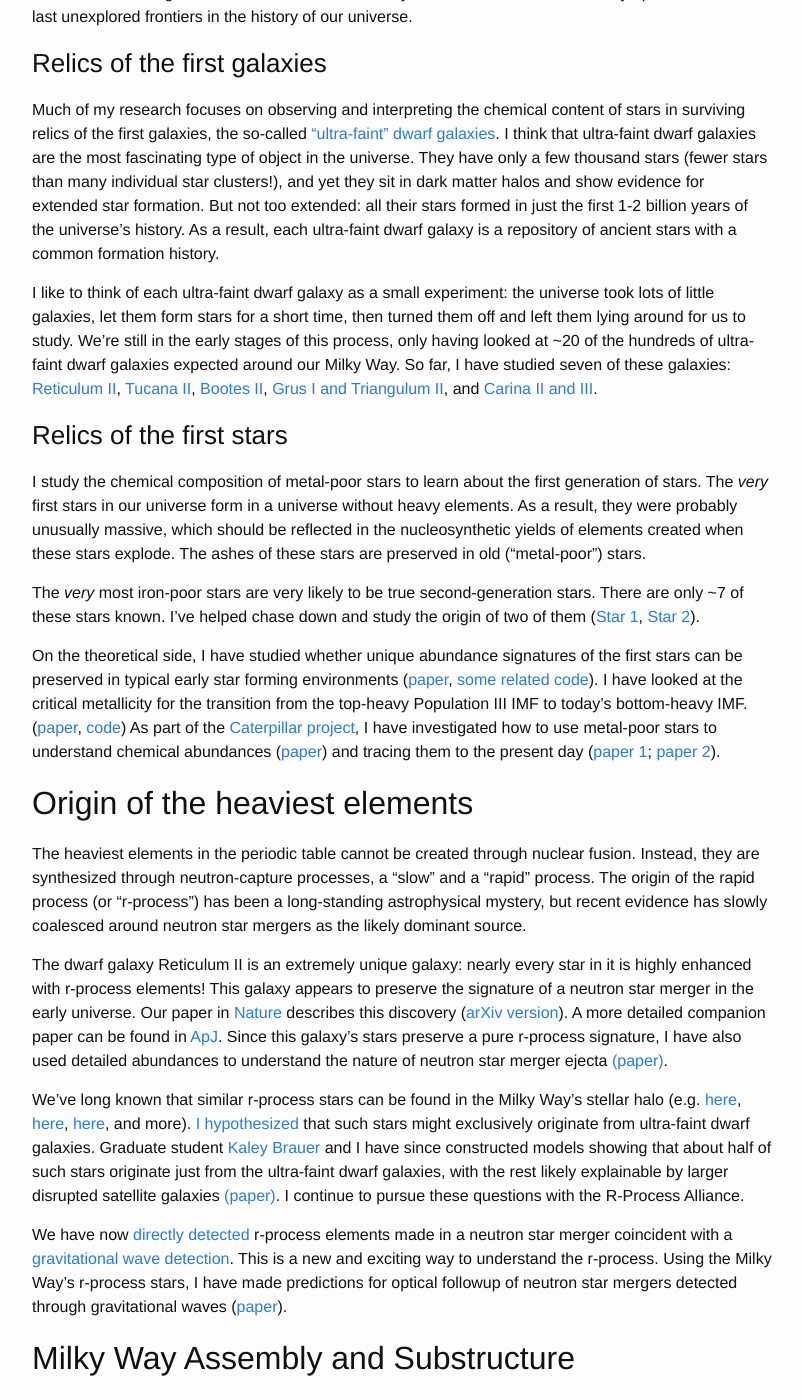
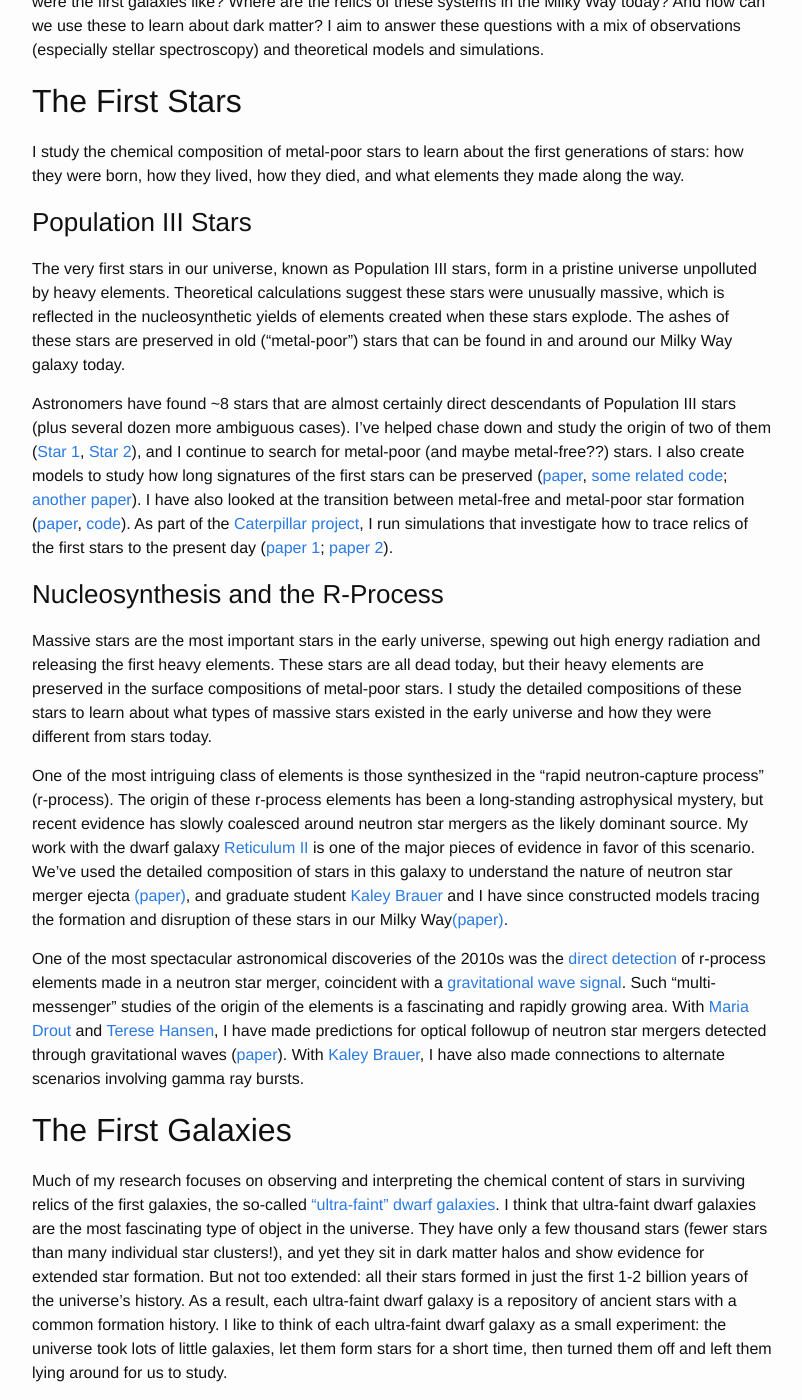
Before and after one commit to alexji/alexji.github.io, a Jekyll site: the page built from research_interests.md, in a window 1280 px wide and 1400 px high, scrolled down 309 px. Shown: the whole window, without its empty margins (238-1040 px from the left). Built offline with Jekyll 4.4.1, drawn with Linux system fonts in a browser that asks for light colours; some of the changed text lies outside the part shown.

Commit message:
Big updated to research interests

```diff
--- a/research_interests.md
+++ b/research_interests.md
@@ -6,71 +6,96 @@ order: 1
 ---
 I am a near-field cosmologist.
 I study nearby stars and galaxies to understand the first stars and galaxies, the origin of the elements, the history of our galaxy, and the nature of dark matter.
-
-## The First Stars and Galaxies
-
-The first stars and galaxies formed in the first billion years of our universe.
+I am especially interested in the first stars and galaxies, which formed in the first billion years of our universe.
 This early epoch is one of the last unexplored frontiers in the history of our universe.
 
-### Relics of the first galaxies
+My research interests can broadly be divided into four questions: What were the first stars like? What were the first galaxies like? Where are the relics of these systems in the Milky Way today? And how can we use these to learn about dark matter?
+I aim to answer these questions with a mix of observations (especially stellar spectroscopy) and theoretical models and simulations.
+
+
+## The First Stars
+
+I study the chemical composition of metal-poor stars to learn about the first generations of stars: how they were born, how they lived, how they died, and what elements they made along the way.
+
+### Population III Stars
+The very first stars in our universe, known as Population III stars, form in a pristine universe unpolluted by heavy elements.
+Theoretical calculations suggest these stars were unusually massive, which is reflected in the nucleosynthetic yields of elements created when these stars explode.
+The ashes of these stars are preserved in old ("metal-poor") stars that can be found in and around our Milky Way galaxy today.
+
+Astronomers have found ~8 stars that are almost certainly direct descendants of Population III stars (plus several dozen more ambiguous cases).
+I've helped chase down and study the origin of two of them ([Star 1](https://arxiv.org/abs/1507.01973), [Star 2](https://arxiv.org/abs/1810.01228)), and I continue to search for metal-poor (and maybe metal-free??) stars.
+I also create models to study how long signatures of the first stars can be preserved ([paper](https://arxiv.org/abs/1508.06137), [some related code](https://github.com/alexji/SN_model); [another paper](https://arxiv.org/abs/1801.05044)).
+I have also looked at the transition between metal-free and metal-poor star formation ([paper](https://arxiv.org/abs/1307.2239), [code](https://github.com/alexji/dust)).
+As part of the [Caterpillar project](http://www.caterpillarproject.org), I run simulations that investigate how to trace relics of the first stars to the present day ([paper 1](https://arxiv.org/abs/1611.00759); [paper 2](https://arxiv.org/abs/1712.03967)).
+
+### Nucleosynthesis and the R-Process
+
+Massive stars are the most important stars in the early universe, spewing out high energy radiation and releasing the first heavy elements.
+These stars are all dead today, but their heavy elements are preserved in the surface compositions of metal-poor stars.
+I study the detailed compositions of these stars to learn about what types of massive stars existed in the early universe and how they were different from stars today.
+
+One of the most intriguing class of elements is those synthesized in the "rapid neutron-capture process" (r-process).
+The origin of these r-process elements has been a long-standing astrophysical mystery, but recent evidence has slowly coalesced around neutron star mergers as the likely dominant source.
+My work with the dwarf galaxy [Reticulum II](https://www.nature.com/articles/nature17425) is one of the major pieces of evidence in favor of this scenario.
+We've used the detailed composition of stars in this galaxy to understand the nature of neutron star merger ejecta [(paper)](https://arxiv.org/abs/1802.07272),
+and graduate student [Kaley Brauer](http://www.mit.edu/~kbrauer/) and I have since constructed models tracing the formation and disruption of these stars in our Milky Way[(paper)](https://arxiv.org/abs/1809.05539).
+
+One of the most spectacular astronomical discoveries of the 2010s was the [direct detection](https://arxiv.org/abs/1710.05443) of r-process elements made in a neutron star merger, coincident with a [gravitational wave signal](https://journals.aps.org/prl/abstract/10.1103/PhysRevLett.119.161101).
+Such "multi-messenger" studies of the origin of the elements is a fascinating and rapidly growing area.
+With [Maria Drout](https://www.astro.utoronto.ca/~drout/) and [Terese Hansen](https://www.teresehansen.com/), I have made predictions for optical followup of neutron star mergers detected through gravitational waves ([paper](https://arxiv.org/abs/1905.01814)).
+With [Kaley Brauer](http://www.mit.edu/~kbrauer/), I have also made connections to alternate scenarios involving gamma ray bursts.
+
+
+
+## The First Galaxies
+
 Much of my research focuses on observing and interpreting the chemical content of stars in surviving relics of the first galaxies, the so-called ["ultra-faint" dwarf galaxies](https://ui.adsabs.harvard.edu/abs/2019ARA%26A..57..375S/abstract).
 I think that ultra-faint dwarf galaxies are the most fascinating type of object in the universe.
 They have only a few thousand stars (fewer stars than many individual star clusters!), and yet they sit in dark matter halos and show evidence for extended star formation.
 But not too extended: all their stars formed in just the first 1-2 billion years of the universe's history.
 As a result, each ultra-faint dwarf galaxy is a repository of ancient stars with a common formation history.
-
 I like to think of each ultra-faint dwarf galaxy as a small experiment:
 the universe took lots of little galaxies, let them form stars for a short time, then turned them off and left them lying around for us to study.
+
 We're still in the early stages of this process, only having looked at ~20 of the hundreds of ultra-faint dwarf galaxies expected around our Milky Way.
-So far, I have studied seven of these galaxies:
+I'm one of the leaders in this area, having led studies on seven of these galaxies:
 [Reticulum II](https://www.nature.com/articles/nature17425),
 [Tucana II](https://arxiv.org/abs/1609.02915),
 [Bootes II](https://arxiv.org/abs/1510.07632),
 [Grus I and Triangulum II](https://arxiv.org/abs/1809.02182),
 and [Carina II and III](https://arxiv.org/abs/1912.04963).
 
-### Relics of the first stars
-I study the chemical composition of metal-poor stars to learn about the first generation of stars.
-The _very_ first stars in our universe form in a universe without heavy elements.
-As a result, they were probably unusually massive, which should be reflected in the nucleosynthetic yields of elements created when these stars explode.
-The ashes of these stars are preserved in old ("metal-poor") stars.
 
-The _very_ most iron-poor stars are very likely to be true second-generation stars.
-There are only ~7 of these stars known.
-I've helped chase down and study the origin of two of them ([Star 1](https://arxiv.org/abs/1507.01973), [Star 2](https://arxiv.org/abs/1810.01228)).
-
-On the theoretical side, I have studied whether unique abundance signatures of the first stars can be preserved in typical early star forming environments ([paper](https://arxiv.org/abs/1508.06137), [some related code](https://github.com/alexji/SN_model)).
-<!--[//]: # (In short, they’re preserved only by the oldest stars, as the signatures tend to get wiped out after even a single additional generation of star formation. Even the oldest stars are complicated, tracing the combined signatures from several stars and requiring knowledge of the star formation environment to extract quantitative conclusions.)-->
-I have looked at the critical metallicity for the transition from the top-heavy Population III IMF to today’s bottom-heavy IMF. ([paper](https://arxiv.org/abs/1307.2239), [code](https://github.com/alexji/dust))
-<!--[//]: # (We proposed an observational criterion to assess the role of dust thermal cooling in creating the first low-mass stars. )-->
-As part of the [Caterpillar project](http://www.caterpillarproject.org), I have investigated how to use metal-poor stars to understand chemical abundances ([paper](https://arxiv.org/abs/1801.05044)) and tracing them to the present day ([paper 1](https://arxiv.org/abs/1611.00759); [paper 2](https://arxiv.org/abs/1712.03967)).
-
-## Origin of the heaviest elements
-The heaviest elements in the periodic table cannot be created through nuclear fusion. Instead, they are synthesized through neutron-capture processes, a "slow" and a "rapid" process.
-The origin of the rapid process (or "r-process") has been a long-standing astrophysical mystery, but recent evidence has slowly coalesced around neutron star mergers as the likely dominant source.
-
-The dwarf galaxy Reticulum II is an extremely unique galaxy: nearly every star in it is highly enhanced with r-process elements!
-This galaxy appears to preserve the signature of a neutron star merger in the early universe.
-Our paper in [Nature](https://www.nature.com/articles/nature17425) describes this discovery ([arXiv version](https://arxiv.org/abs/1512.01558)).
-A more detailed companion paper can be found in [ApJ](https://arxiv.org/abs/1607.07447).
-Since this galaxy's stars preserve a pure r-process signature, I have also used detailed abundances to understand the nature of neutron star merger ejecta [(paper)](https://arxiv.org/abs/1802.07272).
-
-We've long known that similar r-process stars can be found in the Milky Way's stellar halo (e.g. [here](https://arxiv.org/abs/1706.02934), [here](https://arxiv.org/abs/1806.00645), [here](https://arxiv.org/abs/1807.03734), and more).
-[I hypothesized](https://arxiv.org/abs/1607.07447) that such stars might exclusively originate from ultra-faint dwarf galaxies.
-Graduate student [Kaley Brauer](http://www.mit.edu/~kbrauer/) and I have since constructed models showing that about half of such stars originate just from the ultra-faint dwarf galaxies, with the rest likely explainable by larger disrupted satellite galaxies [(paper)](https://arxiv.org/abs/1809.05539).
-I continue to pursue these questions with the R-Process Alliance.
-
-We have now [directly detected](https://arxiv.org/abs/1710.05443) r-process elements made in a neutron star merger coincident with a [gravitational wave detection](https://journals.aps.org/prl/abstract/10.1103/PhysRevLett.119.161101).
-This is a new and exciting way to understand the r-process.
-Using the Milky Way's r-process stars, I have made predictions for optical followup of neutron star mergers detected through gravitational waves ([paper](https://arxiv.org/abs/1905.01814)).
 
 ## Milky Way Assembly and Substructure
 
-One of the biggest challenges of near-field cosmology is that we only get one nearby universe, but our cosmological model only predicts statistical distributions of physical properties.
+Besides the dwarf galaxies, I am also broadly interested in the assembly history of our Milky Way galaxy, especially in understanding the systems that were destroyed to make up its stellar halo.
+I co-chair the Milky Way Halo Working group as part of [SDSS-V](https://www.sdss5.org/), where a primary goal is the chemical decomposition of the stellar halo into its component parts.
+This goal is really hard, so recently I have been especially intruiged by the slightly easier stellar streams, which are galaxies and star clusters that are still in the process of being tidally disrupted by the Milky Way.
+I lead the high-resolution abundance analysis for the [S5 Survey](https://s5collab.github.io/) ([paper](https://arxiv.org/abs/2008.07568)).
+
+One of the biggest challenges of near-field cosmology is that we only get one nearby universe, but our standard cosmological model only predicts statistical distributions of physical properties.
 As a result, we must run a lot of simulations to disentangle observations specific to our corner of the universe from general facts about cosmology.
 I’m a core member of the [Caterpillar project](http://www.caterpillarproject.org/), a large suite of cosmological zoom-in simulations of Milky Way mass galaxies. These will help us understand the formation history of our Milky Way and potentially constrain our models of dark matter. I’ve played a large role in running and postprocessing these simulations, which has taken millions of CPU-hours. I led the post-processing effort for Caterpillar, and one of my main contributions was an adaptation of the halo finder ROCKSTAR that implements iterative unbinding ([link here](https://bitbucket.org/alexji/rockstar)). ([Caterpillar flagship paper](https://arxiv.org/abs/1509.01255))
 
-I am also interested in other denizens of our Milky Way's halo. I have recently become particularly interested in stellar streams.
-These are galaxies and star clusters that are in the process of being tidally disrupted by the Milky Way.
-I lead the high-resolution abundance analysis for the [S5 Survey](https://s5collab.github.io/) ([paper](https://arxiv.org/abs/2008.07568)).
-More recently, I co-chair the Milky Way Halo Working group as part of [SDSS-V](https://www.sdss5.org/).
+
+
+## Dark Matter
+
+The first stars and galaxies are sensitive probes of the nature of dark matter.
+Because they form in the smallest dark matter halos, changing the mass of dark matter would drastically change where, when, and how these stars form.
+Their relics in the Milky Way today may provide some of the most crucial information on "small-scale tensions" with the standard Cold Dark Matter model, e.g. their overall abundance and density profiles.
+This basic theme pervades much of my work on ultra-faint dwarf galaxies.
+
+More recently, the discovery of stellar streams opens new ways to understand the nature of dark matter, even dark matter halos too small to ever form stars ("dark subhalos").
+With the [S5 Survey](https://s5collab.github.io/) we are obtaining observations of both [streams](https://arxiv.org/abs/2006.10763) and [disrupting dwarf galaxies](https://arxiv.org/abs/2008.07568)
+whose properties are sensitive to the presence of dark subhalos and the density profile of dark matter halos.
+
+
+
+## Stellar Spectroscopy
+
+I am broadly interested in the technical aspects of stellar spectroscopy, including optimal data reduction, improving the stellar models and atomic data, and new spectrum analysis methods.
+With [Andy Casey](https://astrowizici.st/) and [Erika Holmbeck](https://eholmbeck.github.io/), I develop the interactive stellar abundance analysis tool [smhr](https://github.com/andycasey/smhr).
+I have derived a statistical framework to correctly propagate stellar parameter uncertainties and their correlated effect on stellar abundances ([paper](https://arxiv.org/abs/2008.07568), see Appendix B).
+With [Yuan-Sen Ting](https://www.sns.ias.edu/~ting/), I am exploring using machine-learning methods that will vastly speed up the analysis of stellar spectra and enable improved physics to be applied at large scale.
```
